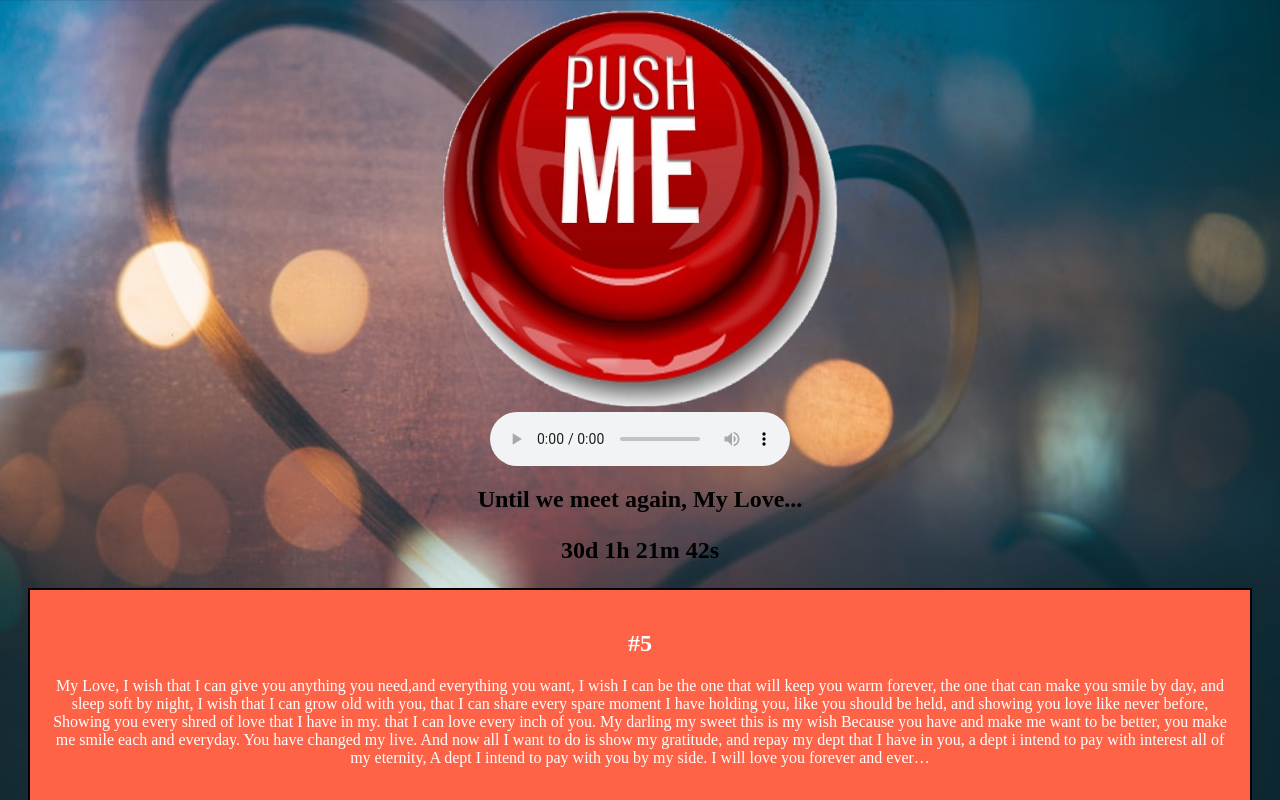
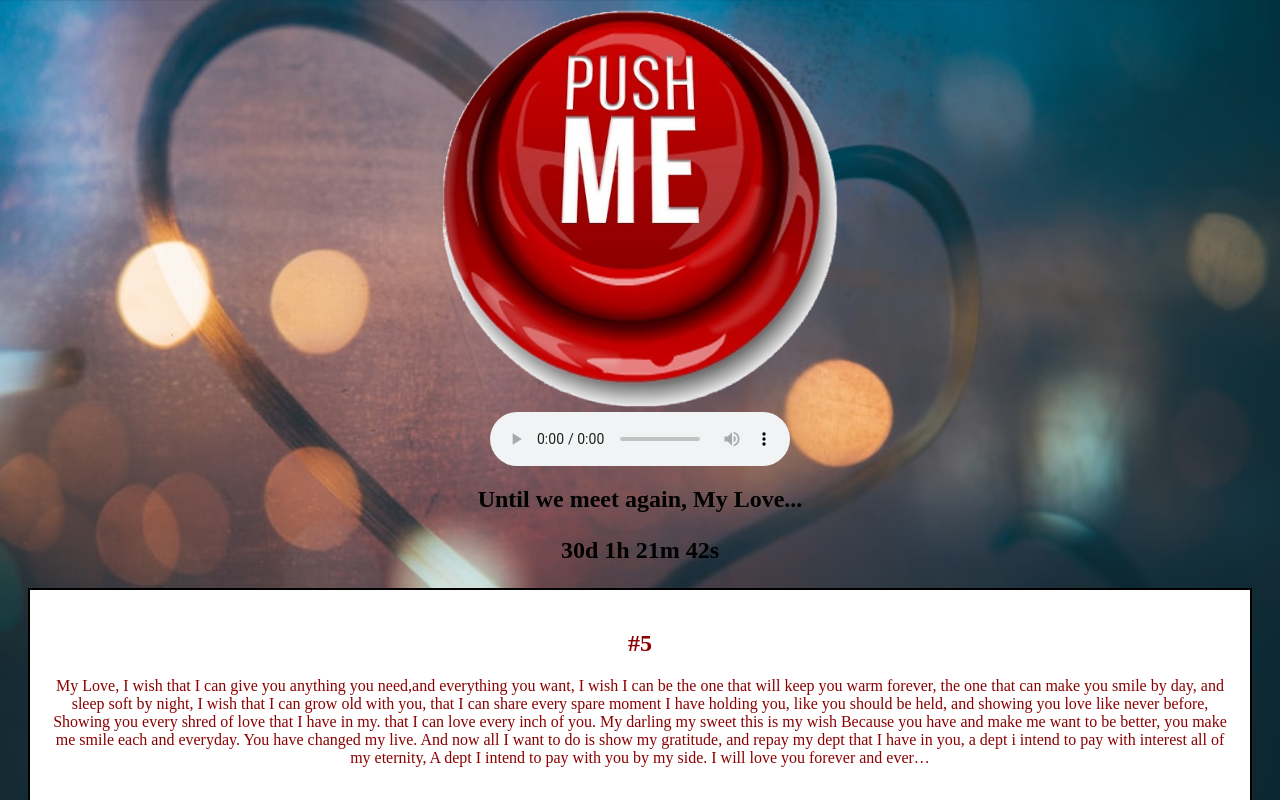
Before and after one commit to petervanleesten/Foreverandeverbabe, a plain HTML site: page index.html in a window 1280 px wide. Shown: the top 800 px of the page. Drawn offline with Linux system fonts and the light colour scheme.

Commit message:
Update index.html

```diff
--- a/index.html
+++ b/index.html
@@ -22,8 +22,8 @@ body {
 
 
 .TEXT {
-  background-color: tomato;
-  color: white;
+  background-color: white;
+  color: DarkRed;
   border: 2px solid black;
   margin: 20px;
   padding: 20px;
```
